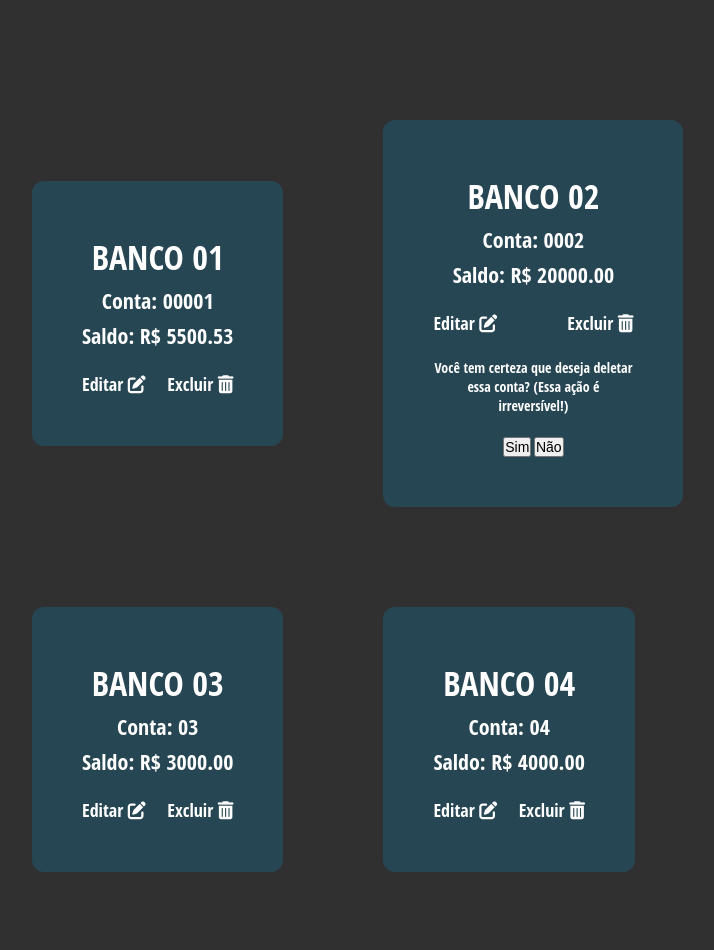
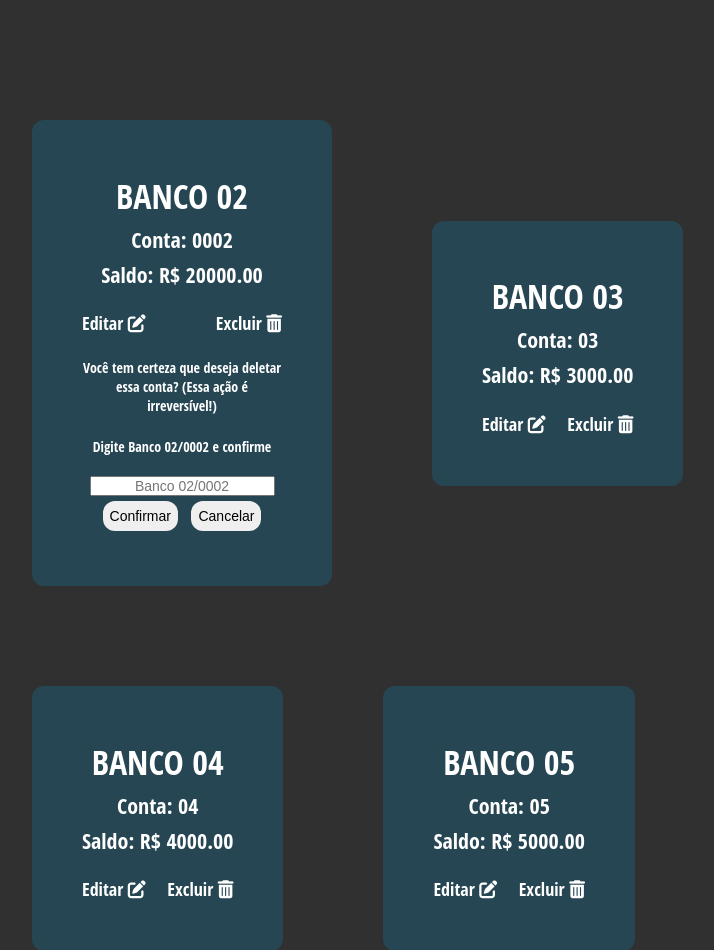
Before and after one commit to AlexandreCarrascosa/django-finance-app, a Django app: page /core/accounts/?account=0002 in a window 1280 px wide. Shown: the part 90-1040 px from the top of the page, without its empty margins (108-822 px from the left). Run offline with Django 3.2, Linux system fonts and the light colour scheme; data comes from the database, SQL or seed files in the repository; some libraries are stand-ins or nearby versions.

Commit message:
Delete option configured on accounts page

```diff
--- a/core/static/css/forms.css
+++ b/core/static/css/forms.css
@@ -26,3 +26,14 @@
 .error {
     color: tomato ;
 }
+
+.btn{
+    padding: 0.7rem;
+    margin: 0.5rem;;
+    border: none;
+    border-radius: 12px;
+}
+
+input[type="text"]{
+    text-align: center;
+}
--- a/core/templates/accounts.html
+++ b/core/templates/accounts.html
@@ -3,6 +3,7 @@
 
 {% block content %}
 <div class="content">
+
     <div class="box">
         {% for account in accounts %}
         <div class="box-content">
@@ -30,10 +31,14 @@
                 <div class="message info sm">
                     {% for message in messages %}
                     <p> {{ message }}</p>
-                    <button type="submit" name="confirm">Sim</button>
+                    <form action="delete/{{ account.account }}" method="POST">{% csrf_token %}
+                    <span> Digite <b>{{account.bank}}/{{account.account}}</b> e confirme</span>
+                    <input type="text" name="text-delete-confirm" id="text-delete-confirm" placeholder="{{ account.bank }}/{{ account.account }}">
+                    <button type="submit" class="btn">Confirmar</button>
                     <a href="{% url 'accounts' %}">
-                        <button type="button">Não</button>
+                        <button type="button" class="btn">Cancelar</button>
                     </a>
+                    </form>
                 </div>
                     {% endfor %}
                 {% endif %}
--- a/core/urls.py
+++ b/core/urls.py
@@ -6,6 +6,7 @@ urlpatterns = [
   path('input/', views.insertInput, name='insertInput'),
   path('output/', views.insertOutput, name='insertOutput'),
   path('accounts/', views.accounts, name='accounts'),
+  path('accounts/delete/<account>', views.delete_account, name='delete_account'),
   path('accounts/new/', views.create_account, name='new_account'),
   path('accounts/edit/<account>', views.edit_account, name="edit_account"),
 ]
--- a/core/views.py
+++ b/core/views.py
@@ -80,9 +80,7 @@ def accounts(request):
     This view function is use to read all accounts
     registered on database
     '''
-
     registered_accounts = totalBalance.objects.all()
-
 
     data = request.GET.get('account')
 
@@ -97,6 +95,25 @@ def accounts(request):
 
     return render(request, 'accounts.html', context=context)
 
+def delete_account(request, account):
+
+    if request.POST:
+
+        try:
+            query = totalBalance.objects.get(account=account)
+        except Exception:
+            raise Http404()
+
+        text_confirm = request.POST.get('text-delete-confirm')
+        base = f'{query.bank}/{query.account}'
+
+        if text_confirm == base:
+
+            query.delete()
+
+        return HttpResponseRedirect(reverse('accounts'))
+
+    pass
 
 def create_account(request):
     '''
```
Also changed, not shown: db.sqlite3.
